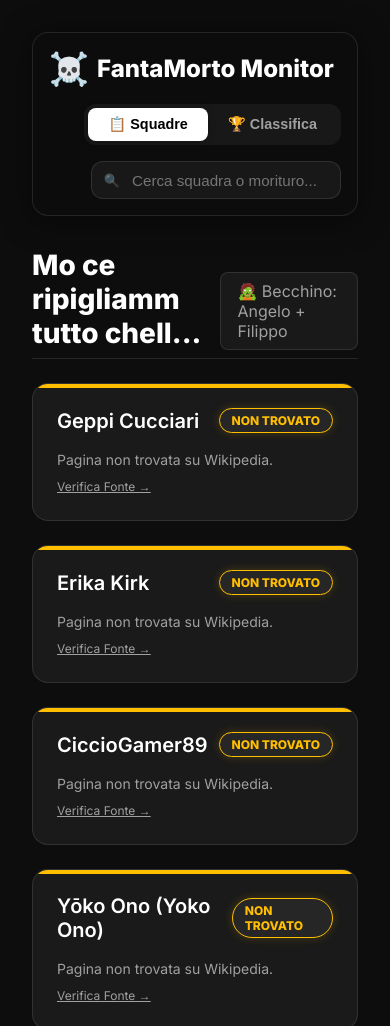
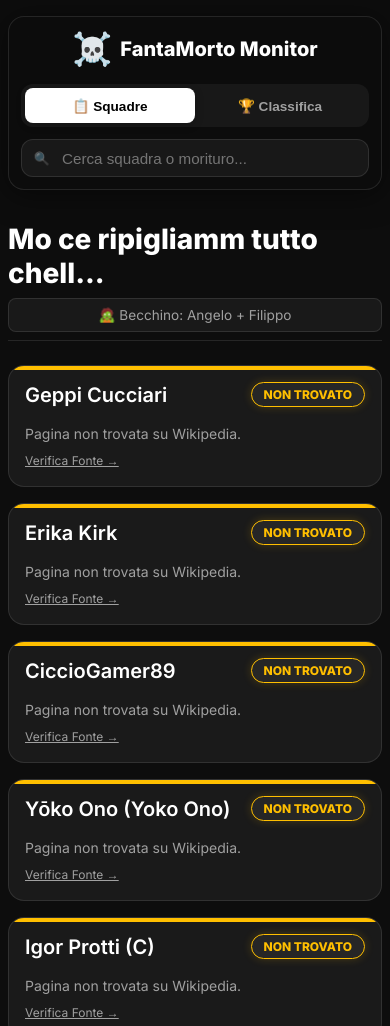
Before and after one commit to alessandrocalabro1/FantaMorto, a plain HTML site: page index.html in a window 390 px wide. Shown: the top 1026 px of the page. Drawn offline with Linux system fonts and the light colour scheme; no server answers.

Commit message:
Fix Charles Bronson identity and add Mobile Responsive UI

```diff
--- a/script.js
+++ b/script.js
@@ -311,7 +311,7 @@
             "Shawn Michaels",
             "Togi",
             "Mischa Barton",
-            "Charles Bronson",
+            "Charles Bronson (prisoner)",
             "Queen Camilla"
         ]
     },
--- a/style.css
+++ b/style.css
@@ -352,3 +352,80 @@
 }
 
 /* Hide old controls style rule */
+
+/* Mobile Responsiveness */
+@media (max-width: 768px) {
+    body {
+        padding: 1rem 0.5rem;
+    }
+
+    .sticky-header {
+        flex-direction: column;
+        align-items: stretch;
+        gap: 0.75rem;
+        top: 0.5rem;
+        padding: 0.75rem;
+    }
+
+    .brand {
+        justify-content: center;
+        margin-bottom: 0.25rem;
+    }
+
+    .brand h1 {
+        font-size: 1.25rem;
+    }
+
+    .controls-wrapper {
+        flex-direction: column;
+        gap: 0.75rem;
+        width: 100%;
+    }
+
+    .view-switcher {
+        width: 100%;
+        display: flex;
+    }
+
+    .view-switcher button {
+        flex: 1;
+        text-align: center;
+        padding: 0.6rem 0.5rem;
+        font-size: 0.85rem;
+    }
+
+    .search-container {
+        width: 100%;
+    }
+
+    .search-container input {
+        width: 100%;
+    }
+
+    .search-container input:focus {
+        width: 100%;
+    }
+
+    /* Adjust grid for mobile */
+    .team-grid {
+        grid-template-columns: 1fr;
+        /* Single column cards */
+        gap: 1rem;
+    }
+
+    .card {
+        padding: 1rem;
+    }
+
+    .team-header {
+        flex-direction: column;
+        align-items: flex-start;
+        gap: 0.5rem;
+    }
+
+    .becchino-info {
+        font-size: 0.85rem;
+        width: 100%;
+        text-align: center;
+    }
+}
```
